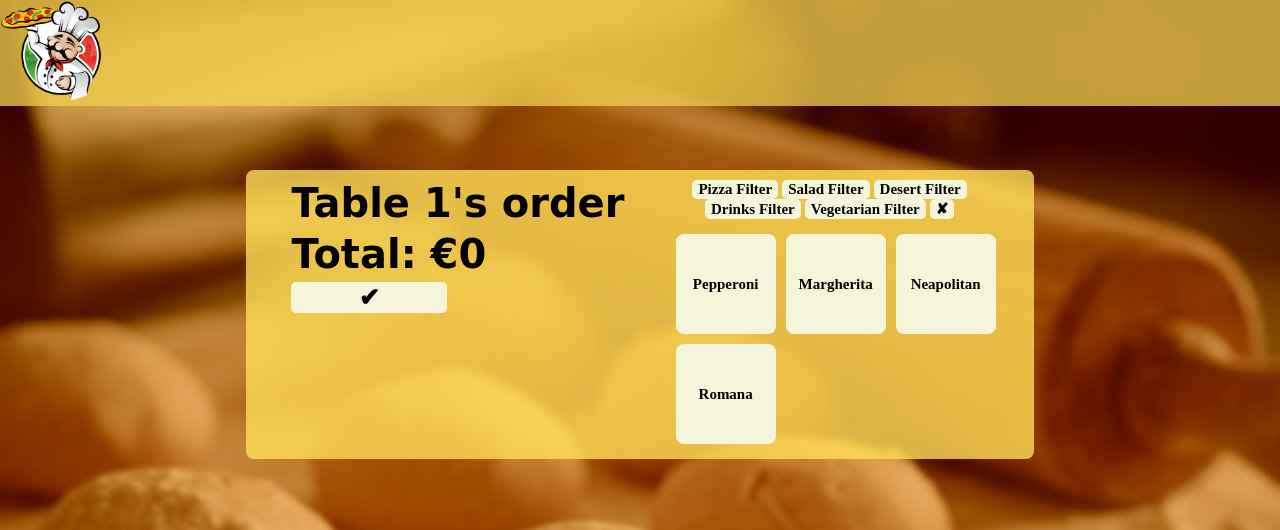
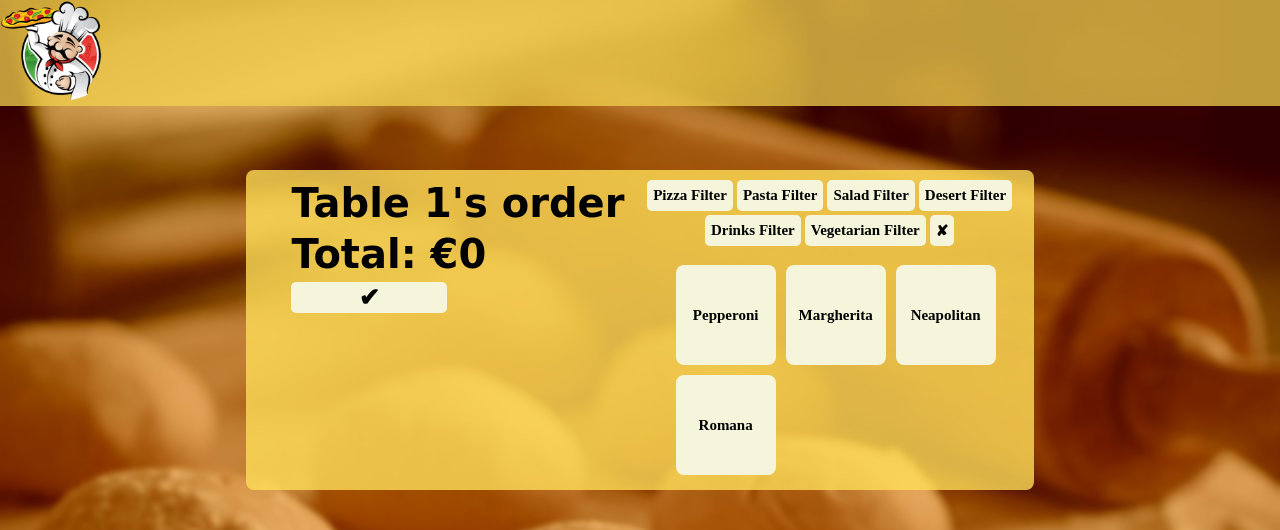
Before and after one commit to toent/TeamNULL, a Flask app: page /foh-create-order in a window 1280 px wide. Shown: the top 530 px of the page. Run offline with Flask 3, Linux system fonts and the light colour scheme; some web fonts are replaced.

Commit message:
added new filters and changed filter styling

```diff
--- a/static/css/fohOrder.css
+++ b/static/css/fohOrder.css
@@ -145,6 +145,7 @@ button{
     font-size: 15px;
     margin-right: 2px;
     margin-left: 2px;
+    margin-bottom: 4px;
 }
 
 .priceTotal{
@@ -156,22 +157,6 @@ button{
     margin: 0px;
 }
 
-/* @media only screen and (max-height: 1200px) {
-    .wrapper{
-        margin-top: 20%;
-    }
-}
-
-@media only screen and (max-height: 1000px) {
-    .wrapper{
-        margin-top: 5%;
-        transform: scale(1.2,1.2);
-    }
-
-    .orderScreen{
-        width: 80%;
-    }
-} */
 
 @media only screen and (max-width: 800px){
 
--- a/templates/fohOrderPage.html
+++ b/templates/fohOrderPage.html
@@ -56,6 +56,7 @@
             <div class="orderSelect">
                 <div class="productFilters">
                     <button class="pizzaFilter">Pizza Filter</button>
+                    <button class="pastaFilter">Pasta Filter</button>
                     <button class="saladFilter">Salad Filter</button>
                     <button class="desertFilter">Desert Filter</button>
                     <button class="drinksFilter">Drinks Filter</button>
```
